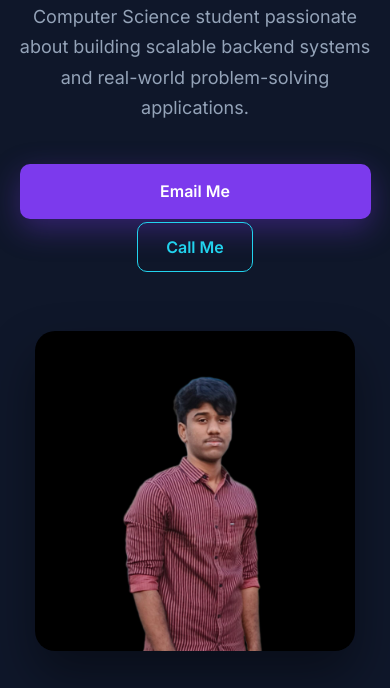
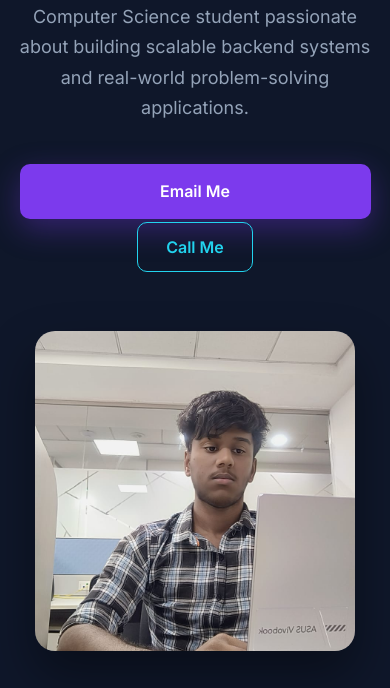
Before and after one commit to vigneshs1711/vignesh-portfolio, a plain HTML site: page index.html in a window 390 px wide. Shown: the part 412-1100 px from the top of the page. Drawn offline with Linux system fonts and the light colour scheme.

```diff
--- a/index.html
+++ b/index.html
@@ -37,7 +37,7 @@
     </div>
 
     <div class="hero-img">
-        <img src="./assets/profile.jpeg" alt="Vignesh">
+        <img src="./assets/profile1.jpeg" alt="Vignesh">
     </div>
 </section>
 
```
Also changed, not shown: assets/profile1.jpeg (added).
